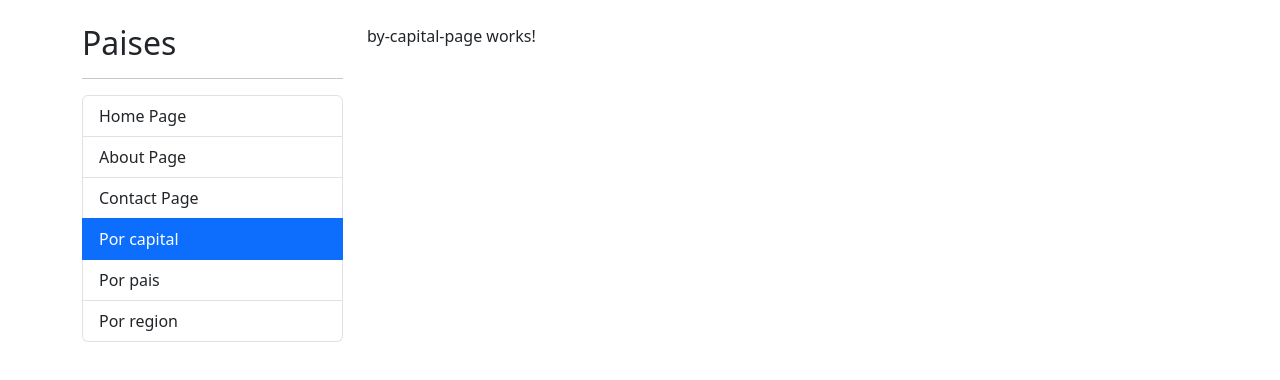
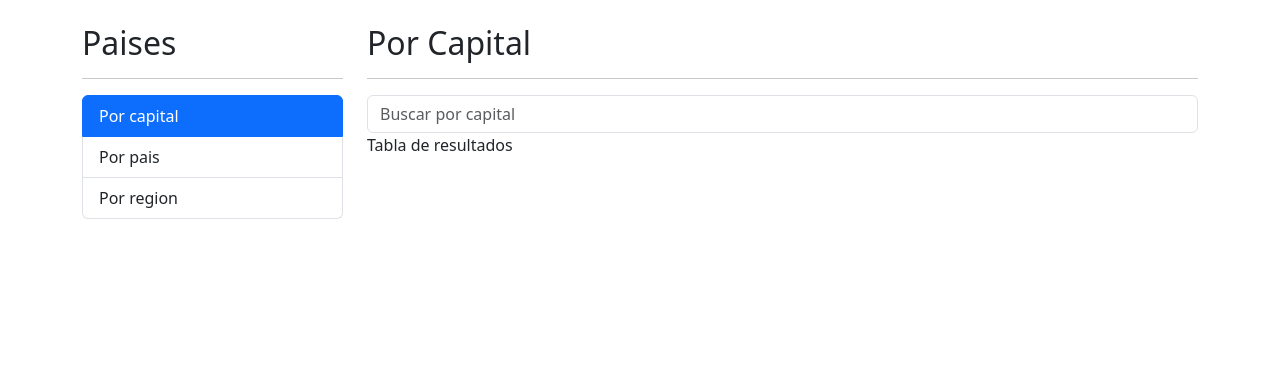
Before and after one commit to Guppy07/countryApp, an Angular app: page /countries/by-capital in a window 1280 px wide. Shown: the top 380 px of the page. Built offline with nearby package versions, Linux system fonts and the light colour scheme.

Commit message:
clase 120

```diff
--- a/src/app/app-routing.module.ts
+++ b/src/app/app-routing.module.ts
@@ -6,7 +6,7 @@ import { AboutPageComponent } from './shared/pages/about-page/about-page.compone
 import { ContactPageComponent } from './shared/pages/contact-page/contact-page.component';
 
 const routes: Routes = [
-  { path: '', component: HomePageComponent },
+  // { path: '', component: HomePageComponent },
   { path: 'about', component: AboutPageComponent },
   { path: 'contact', component: ContactPageComponent },
   {
@@ -14,7 +14,7 @@ const routes: Routes = [
     loadChildren: () =>
       import('./countries/countries.module').then((m) => m.CountriesModule),
   },
-  { path: '**', redirectTo: '' },
+  { path: '**', redirectTo: 'countries' },
 ];
 @NgModule({
   imports: [RouterModule.forRoot(routes)],
--- a/src/app/countries/countries-routing.module.ts
+++ b/src/app/countries/countries-routing.module.ts
@@ -23,6 +23,7 @@ const routes: Routes = [
     path: 'by/:id',
     component: CountryPageComponent,
   },
+  { path: '**', redirectTo: 'by-capital' },
 ];
 
 @NgModule({
--- a/src/app/countries/countries.module.ts
+++ b/src/app/countries/countries.module.ts
@@ -6,6 +6,8 @@ import { ByCountryPageComponent } from './pages/by-country-page/by-country-page.
 import { ByRegionPageComponent } from './pages/by-region-page/by-region-page.component';
 import { CountriesRoutingModule } from './countries-routing.module';
 import { CountryPageComponent } from './pages/country-page/country-page.component';
+import { SearchBoxComponent } from '../shared/components/search-box/search-box.component';
+import { SharedModule } from '../shared/shared.module';
 
 @NgModule({
   declarations: [
@@ -14,6 +16,6 @@ import { CountryPageComponent } from './pages/country-page/country-page.componen
     ByRegionPageComponent,
     CountryPageComponent,
   ],
-  imports: [CommonModule, CountriesRoutingModule],
+  imports: [CommonModule, CountriesRoutingModule, SharedModule],
 })
 export class CountriesModule {}
--- a/src/app/countries/pages/by-capital-page/by-capital-page.component.html
+++ b/src/app/countries/pages/by-capital-page/by-capital-page.component.html
@@ -1 +1,15 @@
-<p>by-capital-page works!</p>
+<h2>Por Capital</h2>
+<hr />
+<div class="row">
+  <div class="col">
+    <!-- SearchBox -->
+    <shared-search-box placeholder="Buscar por capital"></shared-search-box>
+  </div>
+</div>
+
+<div class="row">
+  <div class="col">
+    <!-- Tabla de resultados -->
+    Tabla de resultados
+  </div>
+</div>
--- /dev/null
+++ b/src/app/shared/components/search-box/search-box.component.html
@@ -0,0 +1 @@
+<input type="text" [placeholder]="placeholder" class="form-control" />
--- /dev/null
+++ b/src/app/shared/components/search-box/search-box.component.ts
@@ -0,0 +1,11 @@
+import { Component, Input } from '@angular/core';
+
+@Component({
+  selector: 'shared-search-box',
+  templateUrl: './search-box.component.html',
+  styles: [],
+})
+export class SearchBoxComponent {
+  @Input()
+  public placeholder: string = '';
+}
--- a/src/app/shared/components/sidebar/sidebar.component.html
+++ b/src/app/shared/components/sidebar/sidebar.component.html
@@ -1,7 +1,7 @@
 <h2>Paises</h2>
 <hr />
 <ul class="list-group">
-  <li
+  <!-- <li
     routerLink=""
     routerLinkActive="active"
     [routerLinkActiveOptions]="{ exact: true }"
@@ -16,7 +16,7 @@
 
   <li routerLink="contact" routerLinkActive="active" class="list-group-item">
     Contact Page
-  </li>
+  </li> -->
 
   <li
     routerLink="countries/by-capital"
--- a/src/app/shared/shared.module.ts
+++ b/src/app/shared/shared.module.ts
@@ -5,6 +5,7 @@ import { RouterModule } from '@angular/router';
 import { AboutPageComponent } from './pages/about-page/about-page.component';
 import { ContactPageComponent } from './pages/contact-page/contact-page.component';
 import { HomePageComponent } from './pages/home-page/home-page.component';
+import { SearchBoxComponent } from './components/search-box/search-box.component';
 import { SidebarComponent } from './components/sidebar/sidebar.component';
 
 @NgModule({
@@ -13,12 +14,14 @@ import { SidebarComponent } from './components/sidebar/sidebar.component';
     ContactPageComponent,
     HomePageComponent,
     SidebarComponent,
+    SearchBoxComponent,
   ],
   imports: [CommonModule, RouterModule],
   exports: [
     AboutPageComponent,
     ContactPageComponent,
     HomePageComponent,
+    SearchBoxComponent,
     SidebarComponent,
   ],
 })
```
